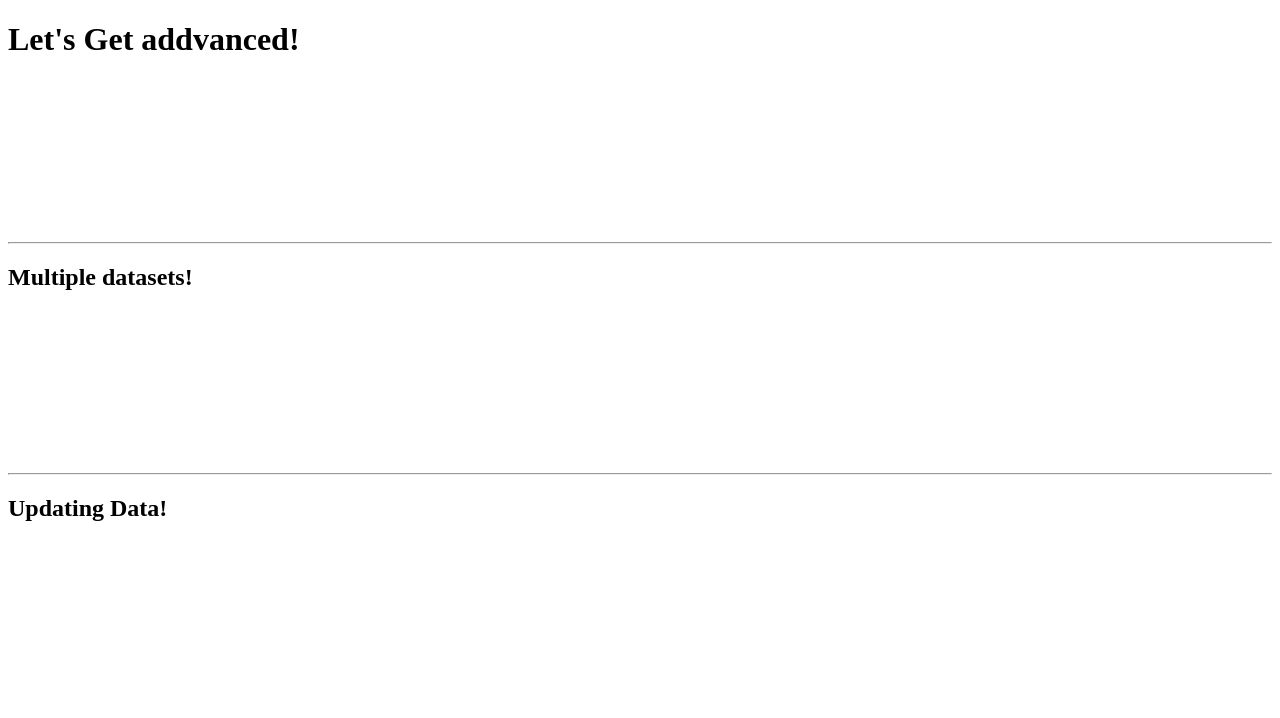
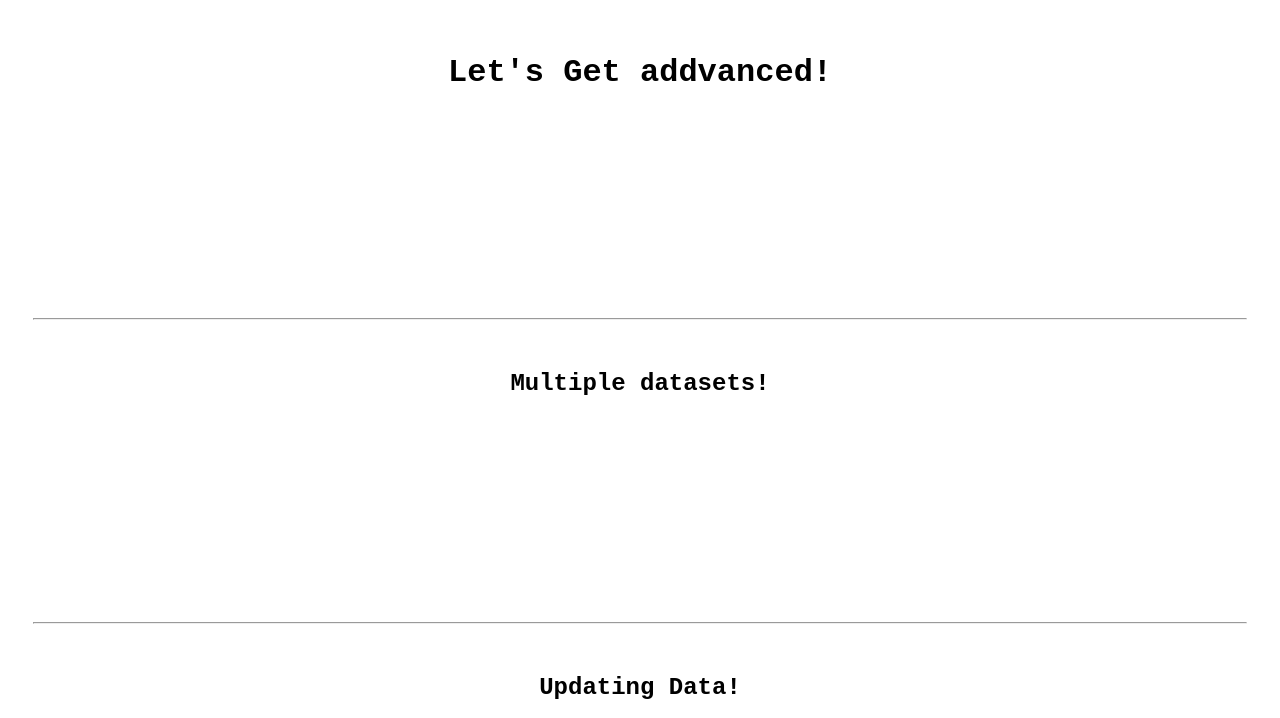
Before and after one commit to jagdeepsgill888/Week-12-Class-Build, a plain HTML site: page index.html in a window 1280 px wide. Drawn offline with Linux system fonts and the light colour scheme.

Commit message:
Creating app.css ,updating app.css and creating app.js

```diff
--- /dev/null
+++ b/css/app.css
@@ -0,0 +1,13 @@
+body {
+	text-align: center;
+	padding: 25px;
+	font-family: "Courier New" , Courier , monospace;
+}
+
+hr {
+	margin: 50px 0;
+}
+
+canvas {
+	max-height: 500px;
+}
--- a/index.html
+++ b/index.html
@@ -2,6 +2,7 @@
 <html>
 <head>
 	<title>Week 12 Class Build - Advanced chart.js!</title>
+	<link href="css/app.css" rel="stylesheet" type="text/css" />
 </head>
 <body>
 	<h1>Let's Get addvanced!</h1>
```
Also changed, not shown: js/app.js (added), 1 other file.
